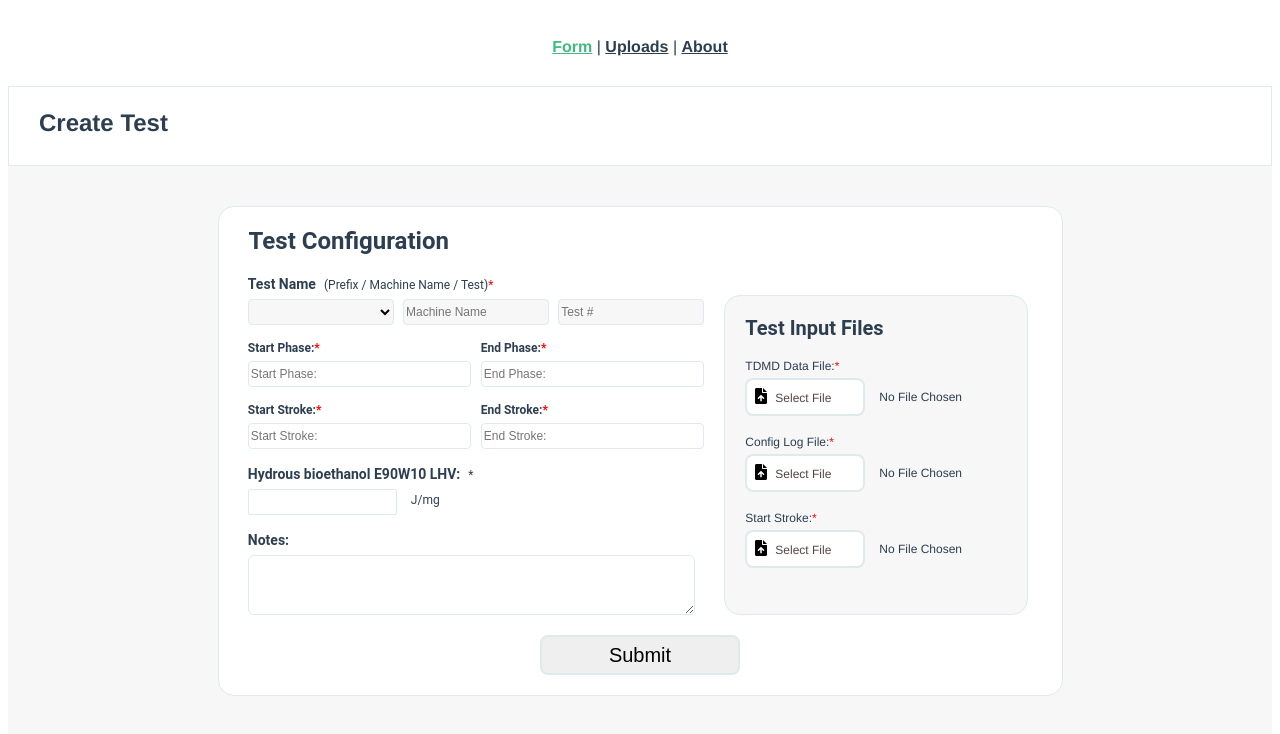
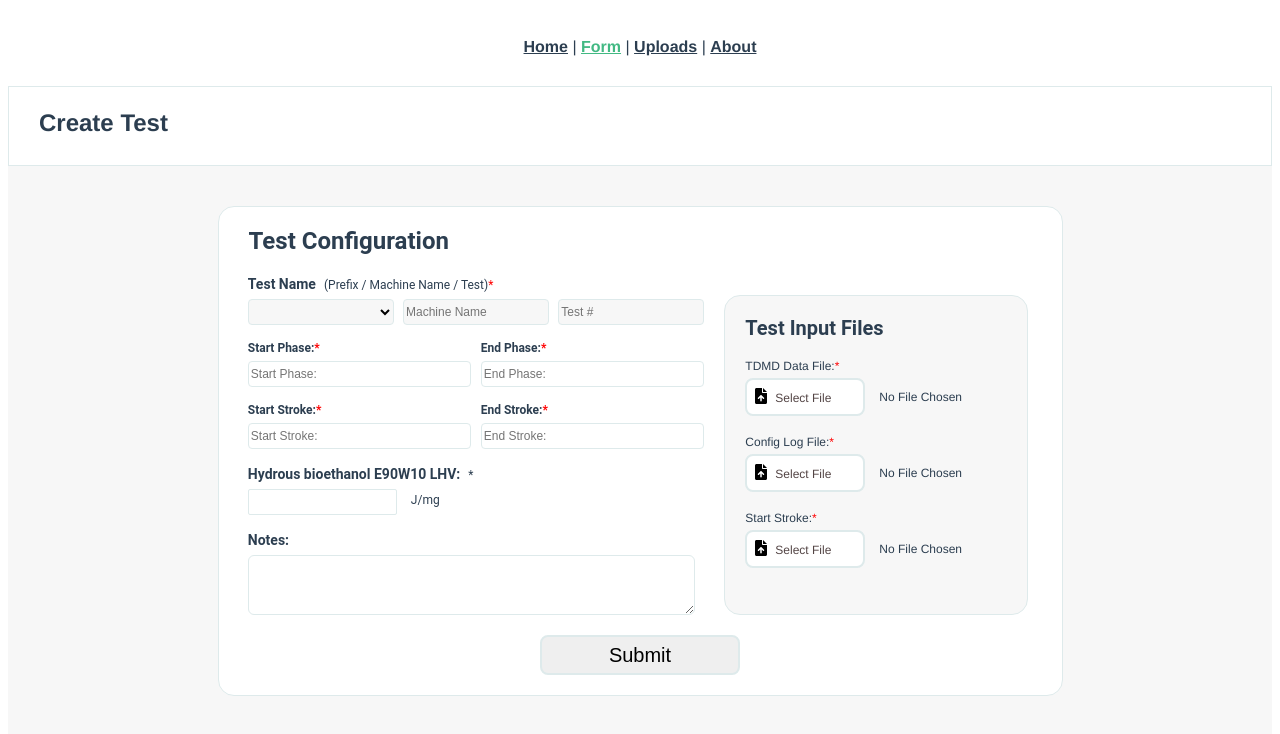
Before and after one commit to HectorVurchio/vuejsdemo, a Vue app: page /form in a window 1280 px wide. Shown: the top 734 px of the page. Built offline with nearby package versions, Linux system fonts and the light colour scheme.

Commit message:
restarting rhe app

```diff
--- a/src/App.vue
+++ b/src/App.vue
@@ -1,7 +1,7 @@
 <template>
   <FlashMessage />
   <nav>
-    <!--<router-link to="/">Home</router-link> | -->
+    <router-link to="/">Home</router-link> |
     <router-link :to="{ name: 'form' }">Form</router-link> |
     <router-link
       :to="{
--- a/src/router/index.js
+++ b/src/router/index.js
@@ -1,5 +1,5 @@
 import { createRouter, createWebHistory } from "vue-router";
-//import HomeView from "../views/HomeView.vue";
+import HomeView from "../views/HomeView.vue";
 import FormView from "../views/FormView.vue";
 import ListView from "../views/ListView.vue";
 import UploadView from "../views/UploadView.vue";
@@ -12,10 +12,10 @@
   {
     path: "/",
     name: "home",
-    //component: HomeView,
-    redirect: () => {
+    component: HomeView,
+    /*redirect: () => {
       return { path: "/form", name: "form", component: FormView };
-    },
+    },*/
   },
   {
     path: "/about",
--- a/src/services/DemoService.js
+++ b/src/services/DemoService.js
@@ -1,7 +1,7 @@
 import axios from "axios";
 
 const apiClient = axios.create({
-  baseURL: "https://myexcelphpdata.no-ip.org",
+  baseURL: "https://php-excel.hjvalue.com",
   withCredentials: false,
   headers: { "Content-Type": "multipart/form-data" },
 });
```
